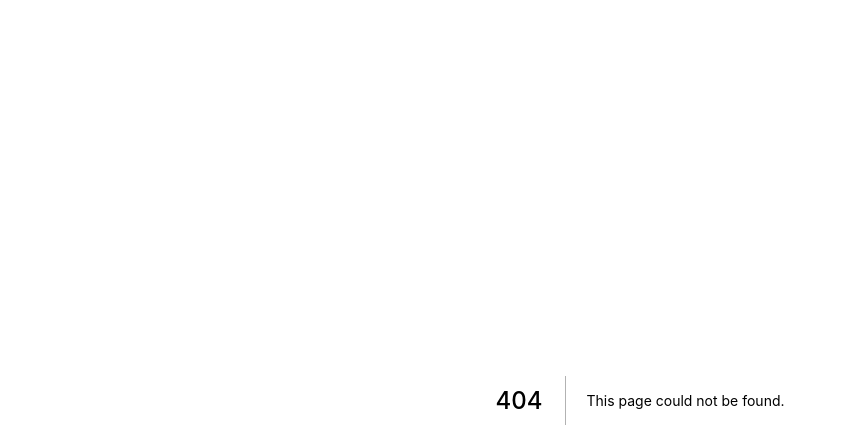
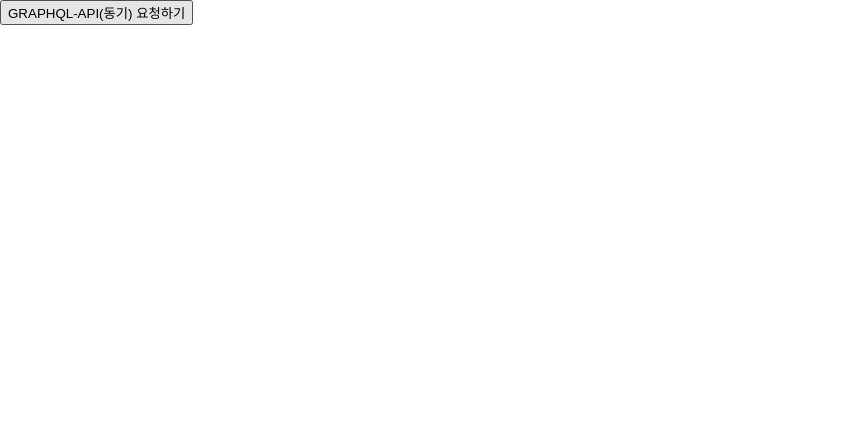
Before and after one commit to tearcode89/Front_Study, a Next.js app in the folder class/: page /04-02-graphql-mutation in a window 1280 px wide. Before the commit this address had no page. Shown: the top 448 px of the page, without its empty margins (0-847 px from the left). Built offline with nearby package versions, Linux system fonts and the light colour scheme.

Commit message:
10. apollo-client의 사용 및 _app.js 작동원리

```diff
--- /dev/null
+++ b/class/pages/04-02-graphql-mutation/index.js
@@ -0,0 +1,25 @@
+import {gql,useMutation} from "@apollo/client";
+
+const CREATE_BOARD = gql`
+    mutation{
+        createBoard(writer: "철수", title: "오늘은 되는날", contents: "아주 나이스하네요!!"){
+            _id
+            number
+            message
+        }
+    }
+`
+export default function GraphqlMutationPage() {
+    const [내가만든함수] = useMutation(CREATE_BOARD)
+    const onClickSubmit = async () => {
+        const result = await 내가만든함수();
+        console.log(result)
+        alert(result.data.createBoard.message)
+    }
+
+    return(
+        <>
+            <button onClick={onClickSubmit}>GRAPHQL-API(동기) 요청하기</button>
+        </>
+    )
+}
--- /dev/null
+++ b/class/pages/_app.js
@@ -0,0 +1,20 @@
+import '../styles/globals.css';
+import { ApolloProvider, ApolloClient, InMemoryCache } from "@apollo/client";
+
+function MyApp({ Component }) {
+
+    const client = new ApolloClient({
+        uri: "https://practice.codebootcamp.co.kr/graphql",
+        cache: new InMemoryCache() // 나중에 하기
+    })
+
+    return (
+        <>
+            <ApolloProvider client={client}>
+                <Component />
+            </ApolloProvider>
+        </>
+    )
+}
+
+export default MyApp
--- /dev/null
+++ b/class/styles/globals.css
@@ -0,0 +1,16 @@
+html,
+body {
+    padding: 0;
+    margin: 0;
+    font-family: -apple-system, BlinkMacSystemFont, Segoe UI, Roboto, Oxygen,
+    Ubuntu, Cantarell, Fira Sans, Droid Sans, Helvetica Neue, sans-serif;
+}
+
+a {
+    color: inherit;
+    text-decoration: none;
+}
+
+* {
+    box-sizing: border-box;
+}
```
Also changed, not shown: 1 other file (tests, documents, lock files or other folders).
